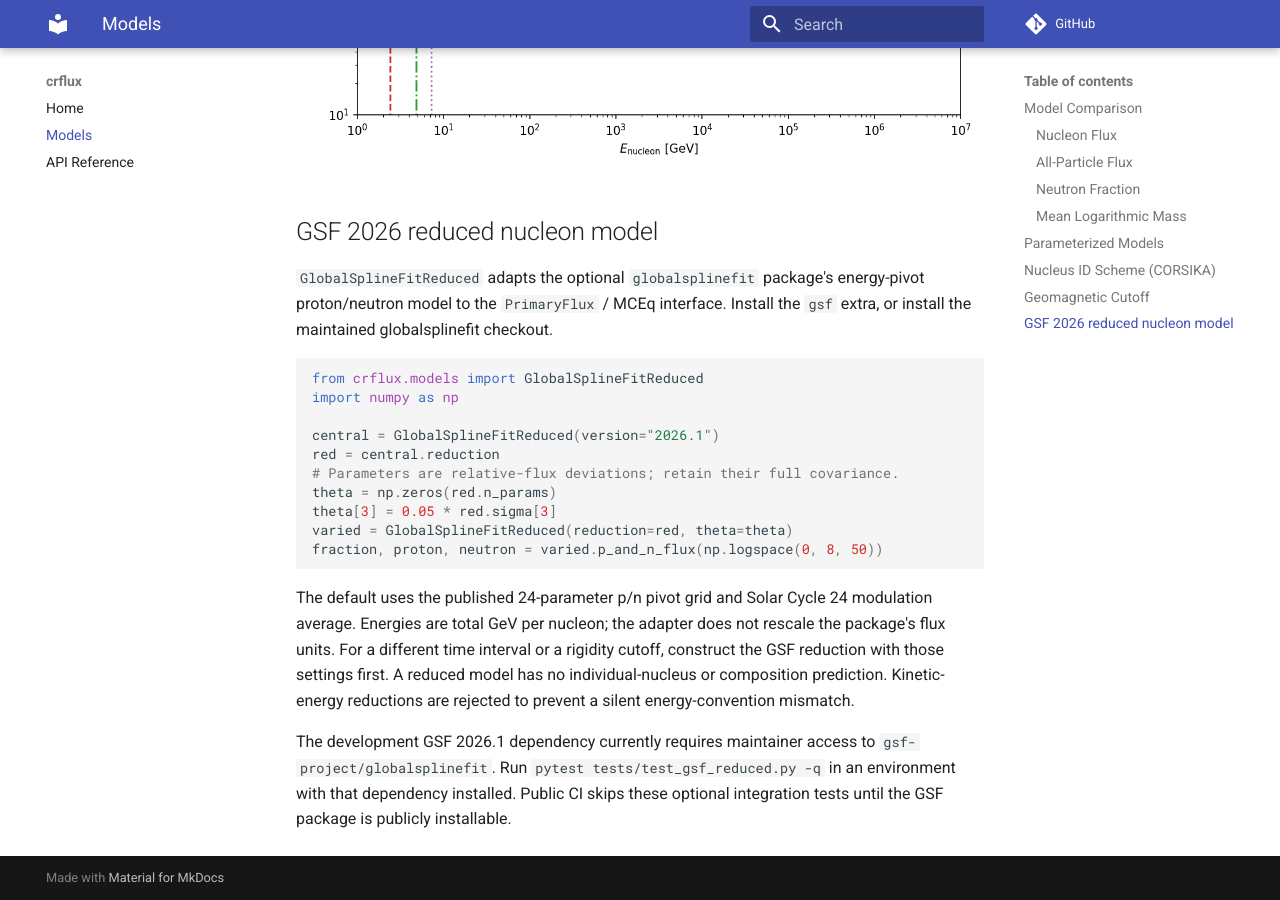
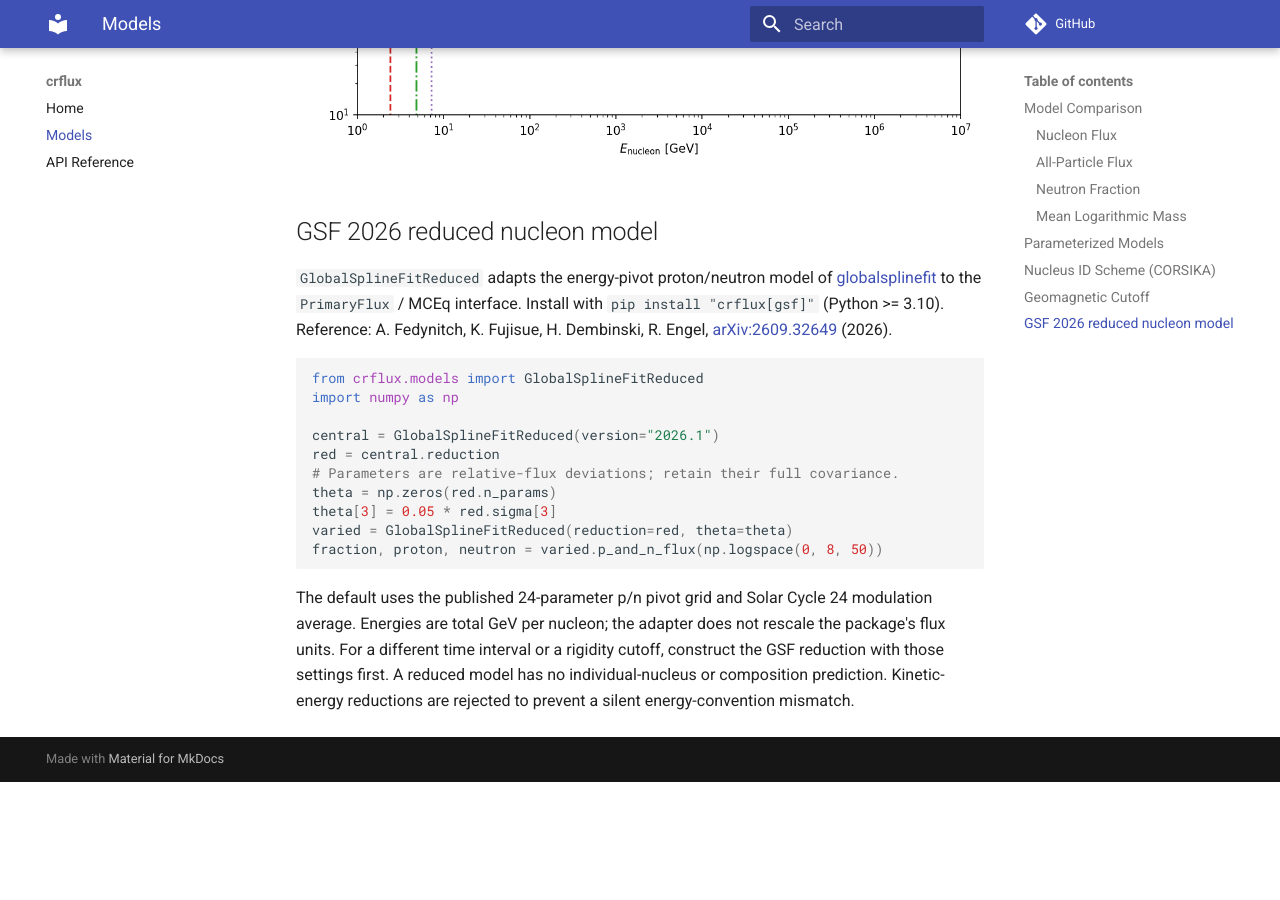
Before and after one commit to mceq-project/crflux, an MkDocs documentation site: the page built from docs/models.md, in a window 1280 px wide and 900 px high, scrolled down 4314 px. Built offline with MkDocs 1.6.1 and Material for MkDocs 9.7.7, drawn with Linux system fonts in a browser that asks for light colours; comment, search, counter and statistics services are not loaded; after the commit the page ends 5096 px from its top, so only the background shows below that.

Commit message:
GSF reduced model: public globalsplinefit dependency, arXiv reference
- gsf extra: globalsplinefit>=2.0.0 (PyPI), Python >= 3.10 marker
- CI installs .[test,gsf], so the GSF integration tests run (skipped on 3.9)
- docs/docstrings: cite arXiv:2609.32649; drop the private-access note
- GlobalSplineFitBeta docstring and the TODO entry point to GlobalSplineFitReduced

Co-Authored-By: Claude Opus 5.5 <noreply@anthropic.com>
Claude-Session: https://claude.ai/code/session_01HfEN2aNAUx35VBk6bvxBq2

````diff
--- a/docs/models.md
+++ b/docs/models.md
@@ -76,9 +76,11 @@ The plot below shows the effect of different cutoff values on the H3a nucleon fl
 
 ## GSF 2026 reduced nucleon model
 
-`GlobalSplineFitReduced` adapts the optional `globalsplinefit` package's
-energy-pivot proton/neutron model to the `PrimaryFlux` / MCEq interface.
-Install the `gsf` extra, or install the maintained globalsplinefit checkout.
+`GlobalSplineFitReduced` adapts the energy-pivot proton/neutron model of
+[globalsplinefit](https://github.com/gsf-project/globalsplinefit) to the
+`PrimaryFlux` / MCEq interface. Install with `pip install "crflux[gsf]"`
+(Python >= 3.10). Reference: A. Fedynitch, K. Fujisue, H. Dembinski,
+R. Engel, [arXiv:2609.32649](https://arxiv.org/abs/2609.32649) (2026).
 
 ```python
 from crflux.models import GlobalSplineFitReduced
@@ -99,8 +101,3 @@ rescale the package's flux units. For a different time interval or a rigidity
 cutoff, construct the GSF reduction with those settings first. A reduced model
 has no individual-nucleus or composition prediction. Kinetic-energy reductions
 are rejected to prevent a silent energy-convention mismatch.
-
-The development GSF 2026.1 dependency currently requires maintainer access to
-`gsf-project/globalsplinefit`. Run `pytest tests/test_gsf_reduced.py -q` in an
-environment with that dependency installed. Public CI skips these optional
-integration tests until the GSF package is publicly installable.
--- a/pyproject.toml
+++ b/pyproject.toml
@@ -26,7 +26,7 @@ classifiers = [
 dependencies = ["numpy", "scipy"]
 
 [project.optional-dependencies]
-gsf = ["globalsplinefit>=2.0.0a1"]
+gsf = ["globalsplinefit>=2.0.0; python_version >= '3.10'"]
 test = ["pytest", "pytest-cov", "matplotlib"]
 docs = ["mkdocs>=1.6,<2", "mkdocs-material", "mkdocstrings[python]"]
 
````
Also changed, not shown: TODO.md (+1 -1 lines), 2 other files.
